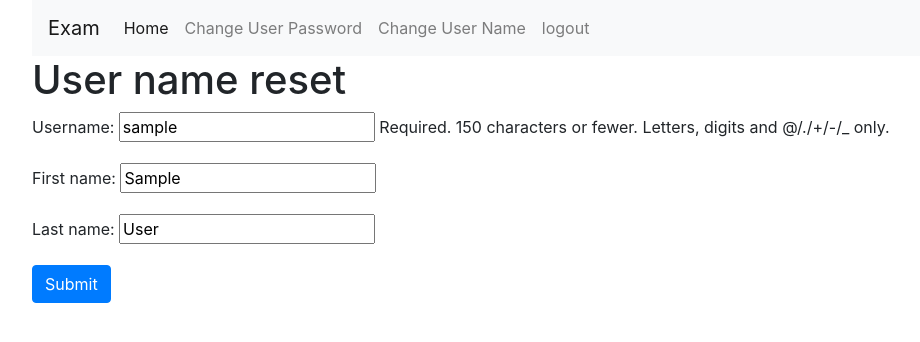
After one commit to icycandle/fbdjexam, a Django app: page /accounts/user-name-form in a window 1280 px wide. The commit adds this page. Shown: the top 342 px of the page, without its empty margins (53-973 px from the left). Run offline with Django 3.2, Linux system fonts and the light colour scheme; the visitor is signed in with stand-in values (Sample User, id 1); parts of the project's set-up code (start-up, migrations or seed data) failed here and were passed over; some libraries are stand-ins or nearby versions.

Commit message:
feat(user-name-form): add user-name-form view

```diff
--- a/dashboard/forms.py
+++ b/dashboard/forms.py
@@ -1,7 +1,19 @@
 from django import forms
 from django.contrib.auth.password_validation import validate_password
-from django.forms import Form
+from django.forms import Form, ModelForm
 from django.utils.translation import gettext_lazy as _
+
+from dashboard.models import User
+
+
+class UserNameForm(ModelForm):
+    class Meta:
+        model = User
+        fields = [
+            'username',
+            'first_name',
+            'last_name',
+        ]
 
 
 class LoginUserResetPasswordForm(Form):
--- a/dashboard/templates/dashboard/home.html
+++ b/dashboard/templates/dashboard/home.html
@@ -14,7 +14,7 @@
         </tr>
         <tr>
             <td>
-                {{ request.user.username }}
+                {{ request.user.username }} ({{ request.user.get_full_name }})
             </td>
             <td>
                 {{ request.user.email }}
@@ -26,4 +26,7 @@
     <a href="{% url 'login_user_reset_password' %}" class="btn btn-warning">
         Reset Password
     </a>
+    <a href="{% url 'user_name_form' %}" class="btn btn-primary">
+        Change User Name
+    </a>
 {% endblock %}
--- a/dashboard/templates/dashboard/navbar.html
+++ b/dashboard/templates/dashboard/navbar.html
@@ -12,6 +12,9 @@
       <li class="nav-item">
         <a class="nav-link" href="{% url 'login_user_reset_password' %}">Change User Password</a>
       </li>
+      <li class="nav-item">
+        <a class="nav-link" href="{% url 'user_name_form' %}">Change User Name</a>
+      </li>
       {% if request.user.is_authenticated %}
         <li class="nav-item">
           <a class="nav-link" href="{% url 'account_logout' %}">logout</a>
--- /dev/null
+++ b/dashboard/templates/dashboard/user-form.html
@@ -0,0 +1,10 @@
+{% extends "dashboard/base.html" %}
+
+{% block content %}
+    <h1>User name reset</h1>
+    <form action="" method="post">
+        {% csrf_token %}
+        {{ form.as_p }}
+        <button type="submit" class="btn btn-primary">Submit</button>
+    </form>
+{% endblock %}
--- a/dashboard/views.py
+++ b/dashboard/views.py
@@ -3,9 +3,9 @@ from allauth.account.utils import send_email_confirmation
 from django.contrib.auth.decorators import login_required
 from django.shortcuts import redirect
 from django.utils.decorators import method_decorator
-from django.views.generic import TemplateView, FormView
+from django.views.generic import TemplateView, FormView, UpdateView
 
-from dashboard.forms import LoginUserResetPasswordForm
+from dashboard.forms import LoginUserResetPasswordForm, UserNameForm
 
 
 class HomeView(TemplateView):
@@ -20,6 +20,19 @@ class HomeView(TemplateView):
     def get_context_data(self, **kwargs):
         context = super().get_context_data(**kwargs)
         return context
+
+
+class UserNameFormView(UpdateView):
+    template_name = 'dashboard/user-form.html'
+    form_class = UserNameForm
+    success_url = '/'
+
+    def get_object(self, queryset=None):
+        return self.request.user
+
+    @method_decorator(login_required)
+    def dispatch(self, *args, **kwargs):
+        return super().dispatch(*args, **kwargs)
 
 
 class ResendActivationEmailView(TemplateView):
--- a/fbdjexam/urls.py
+++ b/fbdjexam/urls.py
@@ -17,12 +17,13 @@ from django.contrib import admin
 from django.urls import path
 from django.urls.conf import include
 
-from dashboard.views import HomeView, LoginUserResetPassword, ResendActivationEmailView
+from dashboard.views import HomeView, LoginUserResetPassword, ResendActivationEmailView, UserNameFormView
 
 urlpatterns = [
     path('', HomeView.as_view(), name='home'),
     path('accounts/login-user-reset-password', LoginUserResetPassword.as_view(), name='login_user_reset_password'),
     path('accounts/resend-activation-email', ResendActivationEmailView.as_view(), name='resend_activation_email'),
+    path('accounts/user-name-form', UserNameFormView.as_view(), name='user_name_form'),
     path('admin/', admin.site.urls),
     path('accounts/', include('allauth.urls')),
 ]
```
